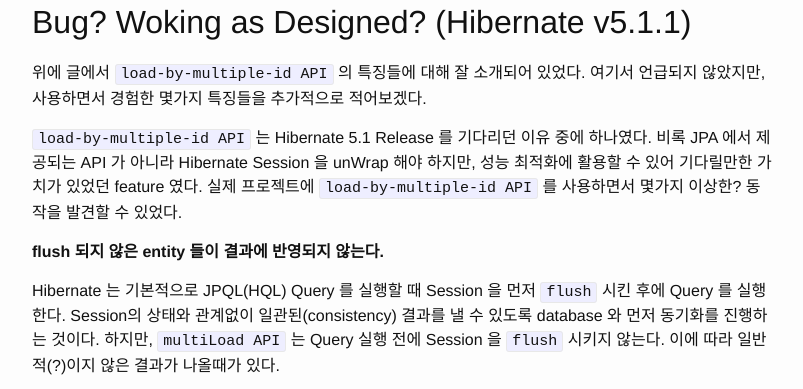
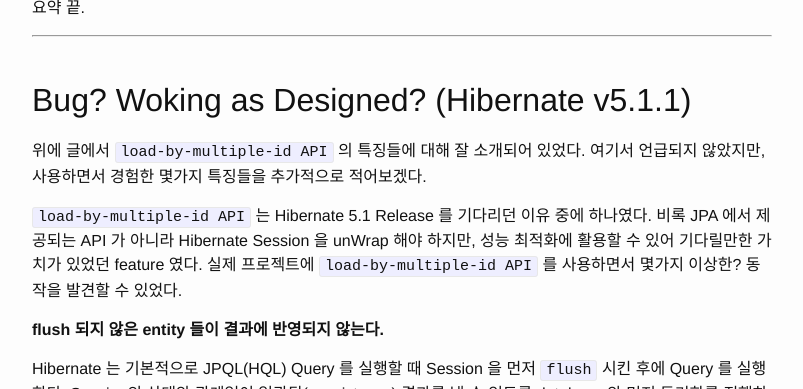
Before and after one commit to mhyeon-lee/mhyeon-lee.github.io, a Jekyll site: the page built from _posts/2016-08-05-[Hibernate] load-by-multiple-id API 를 사용할때 알아야할 것들.markdown, in a window 1280 px wide and 900 px high, scrolled down 2392 px, cut to the strip 261-650 px from the top of the window. Shown: the whole strip, without its empty margins (238-1041 px from the left). Built offline with Jekyll 4.4.1, drawn with Linux system fonts in a browser that asks for light colours.

Commit message:
Update 2016-08-05-[Hibernate] load-by-multiple-id API 를 사용할때 알아야할 것들.markdown

```diff
--- a/_posts/2016-08-05-[Hibernate] load-by-multiple-id API 를 사용할때 알아야할 것들.markdown
+++ b/_posts/2016-08-05-[Hibernate] load-by-multiple-id API 를 사용할때 알아야할 것들.markdown
@@ -62,8 +62,11 @@ JPQL Query 를 사용하여 entity 리스트를 조회하면 Hibernate 는 datab
 {% gist mhyeon-lee/a6f69fa0d57938b9f11658cb5e32ebe2 MultiLoadCache.java %}
 {% gist mhyeon-lee/4137dc7ef86f575efaf72dff222b7962 MultiLoadCache.log %}
 
+요약 끝.
+
 ----
 
+<br />
 ## Bug? Woking as Designed? (Hibernate v5.1.1)
 
 위에 글에서 `load-by-multiple-id API` 의 특징들에 대해 잘 소개되어 있었다.
```
